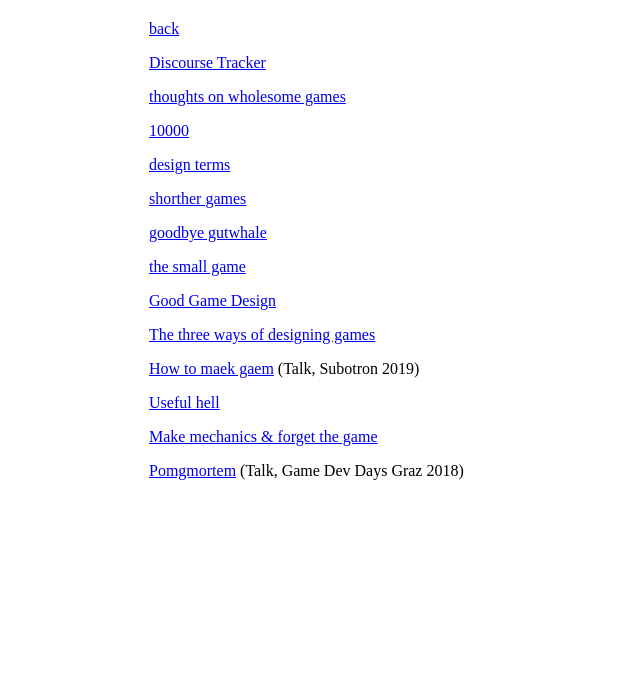
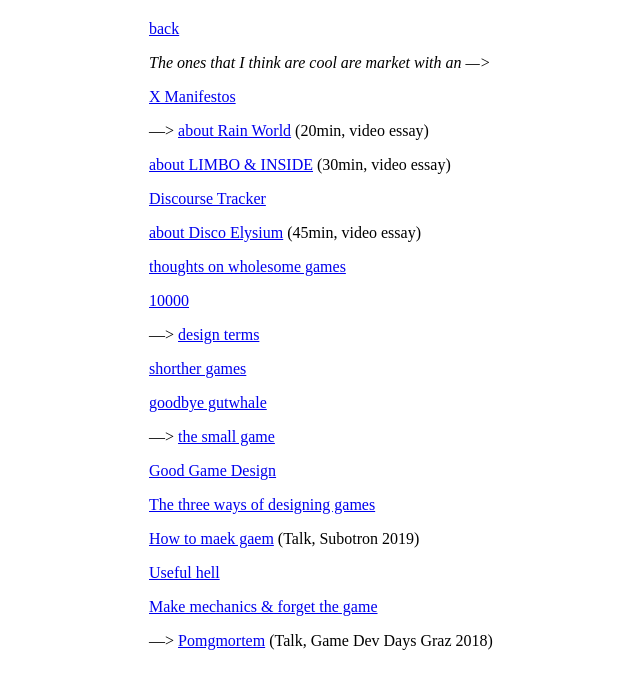
Before and after one commit to stuffedwombat/stuffedwombat.github.io, a Jekyll site: the page built from thinking.md, in a window 1280 px wide. Shown: the top 689 px of the page, without its empty margins (175-815 px from the left). Built offline with Jekyll 4.4.1, drawn with Linux system fonts in a browser that asks for light colours; our own code applies the rules of GitHub Pages for plain Markdown files; comment, search, counter and statistics services are not loaded.

Commit message:
Update thinking.md

```diff
--- a/thinking.md
+++ b/thinking.md
@@ -1,18 +1,28 @@
 [back](index)
 
+*The ones that I think are cool are market with an --->*
+
+[X Manifestos](x_manifestos)
+
+---> <a href="https://www.youtube.com/watch?v=0UQqY6zWWZ0" target="_blank">about Rain World</a> (20min, video essay)
+
+<a href="https://www.youtube.com/watch?v=HajA1EzJ5iM" target="_blank">about LIMBO & INSIDE</a> (30min, video essay)
+
 [Discourse Tracker](discourse_tracker)
+
+<a href="https://www.youtube.com/watch?v=eqgKnwjRC6I" target="_blank">about Disco Elysium</a> (45min, video essay)
 
 [thoughts on wholesome games](wholesome)
 
 [10000](10000)
 
-[design terms](design_terms)
+---> [design terms](design_terms)
 
 [shorther games](shorter_games)
 
 [goodbye gutwhale](goodbye_gutwhale)
 
-[the small game](the_small_game)
+---> [the small game](the_small_game)
 
 [Good Game Design](good_game_design)
 
@@ -24,4 +34,4 @@
 
 [Make mechanics & forget the game](make_mechanics)
 
-<a href="https://www.youtube.com/watch?v=vcAlQyzxRck" target="_blank">Pomgmortem</a> (Talk, Game Dev Days Graz 2018)
+---> <a href="https://www.youtube.com/watch?v=vcAlQyzxRck" target="_blank">Pomgmortem</a> (Talk, Game Dev Days Graz 2018)
```
